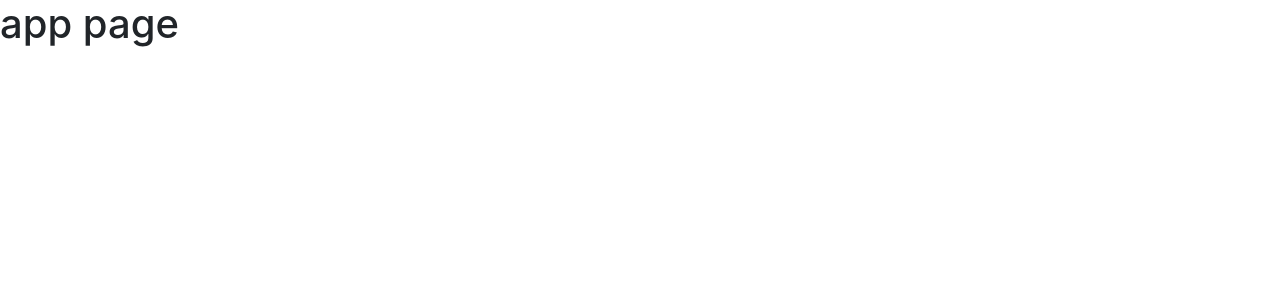
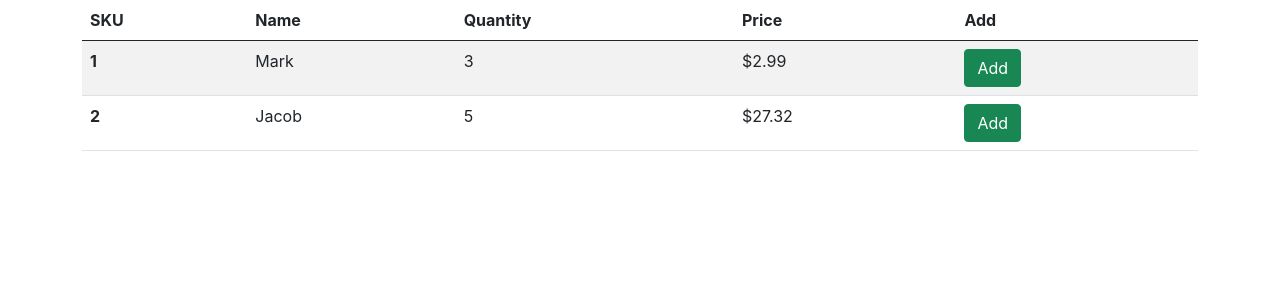
Before and after one commit to nazaninbinesh/assignment3-nbi-67-app, a React (Create React App) app: page / in a window 1280 px wide. Shown: the top 300 px of the page. Built offline with nearby package versions, Linux system fonts and the light colour scheme.

Commit message:
add inventory basic component

```diff
--- a/src/App.js
+++ b/src/App.js
@@ -1,8 +1,12 @@
+import React, { useState } from "react";
+import InventoryNbi67 from "./ComponentsNbi67/InventoryNbi67/InventoryNbi67";
 
 function App() {
   return (
     <div className="App">
-      <h1>app page</h1>
+      <div className="container">
+        <InventoryNbi67 />
+      </div>
     </div>
   );
 }
--- /dev/null
+++ b/src/ComponentsNbi67/InventoryNbi67/InventoryNbi67.js
@@ -0,0 +1,39 @@
+import React from "react";
+
+function InventoryNbi67() {
+  return (
+    <table className="table table-striped">
+      <thead>
+        <tr>
+          <th scope="col">SKU</th>
+          <th scope="col">Name</th>
+          <th scope="col">Quantity</th>
+          <th scope="col">Price</th>
+          <th scope="col">Add</th>
+        </tr>
+      </thead>
+      <tbody>
+        <tr>
+          <th scope="row">1</th>
+          <td>Mark</td>
+          <td>3</td>
+          <td>$2.99</td>
+          <td>
+              <button className="btn btn-success">Add</button>
+          </td>
+        </tr>
+        <tr>
+          <th scope="row">2</th>
+          <td>Jacob</td>
+          <td>5</td>
+          <td>$27.32</td>
+          <td>
+              <button className="btn btn-success">Add</button>
+          </td>
+        </tr>
+      </tbody>
+    </table>
+  );
+}
+
+export default InventoryNbi67;
```
